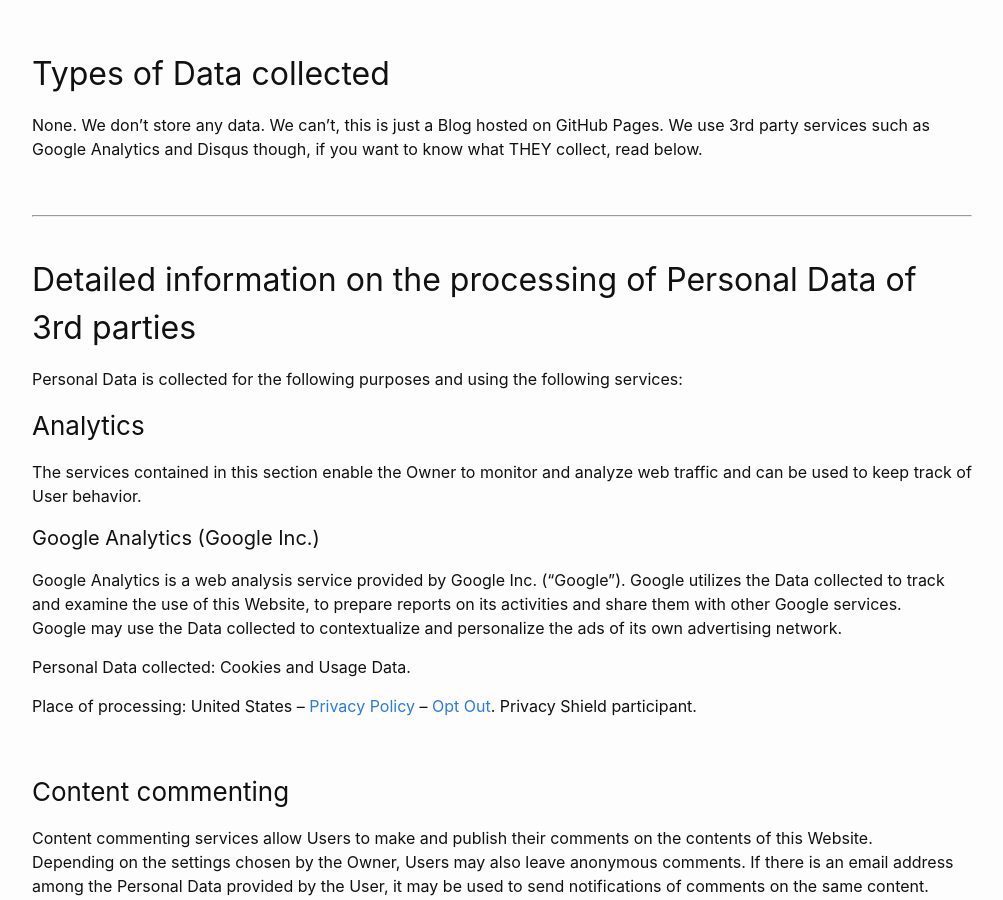
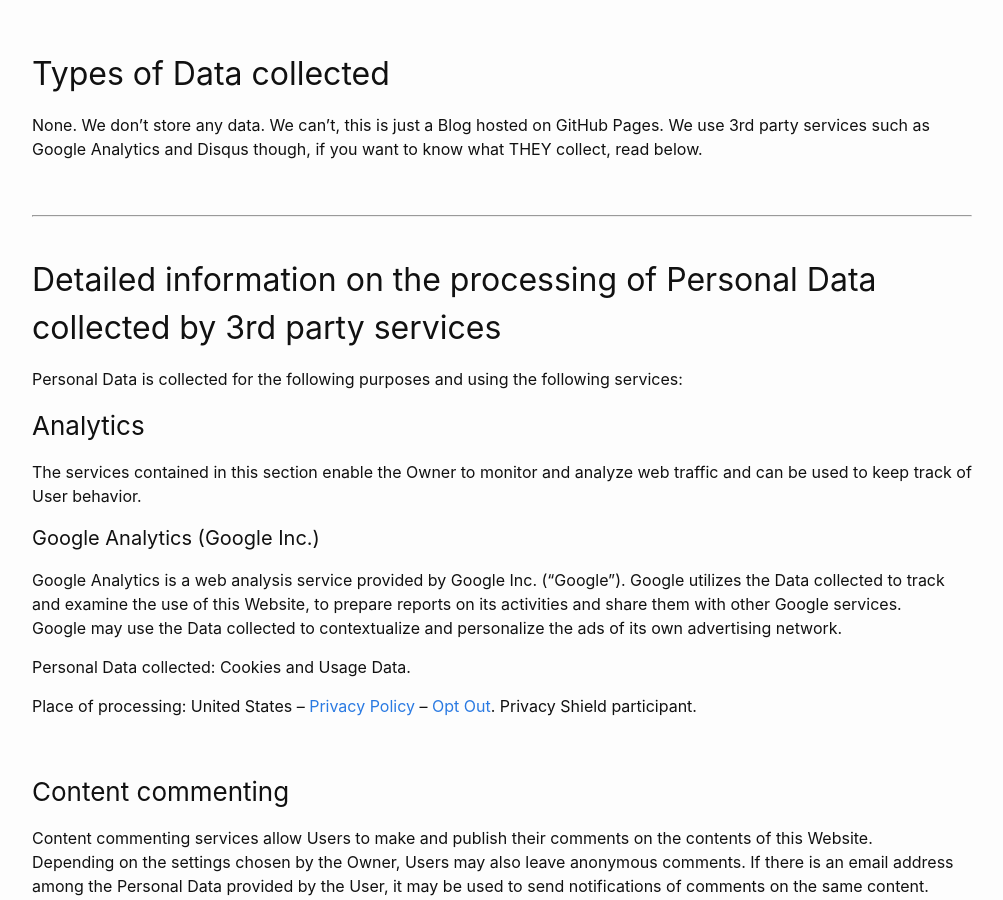
Before and after one commit to kwchan19/rabanserd.github.io, a Jekyll site: the page built from legal.md, in a window 1280 px wide and 900 px high, scrolled down 386 px. Shown: the whole window, without its empty margins (138-1141 px from the left). Built offline with Jekyll 4.4.1, drawn with Linux system fonts in a browser that asks for light colours; comment, search, counter and statistics services are not loaded.

Commit message:
update legal

```diff
--- a/legal.md
+++ b/legal.md
@@ -28,7 +28,7 @@
 
 <br>
 
-## Detailed information on the processing of Personal Data of 3rd parties
+## Detailed information on the processing of Personal Data collected by 3rd party services
 
 Personal Data is collected for the following purposes and using the following services:
 
```
